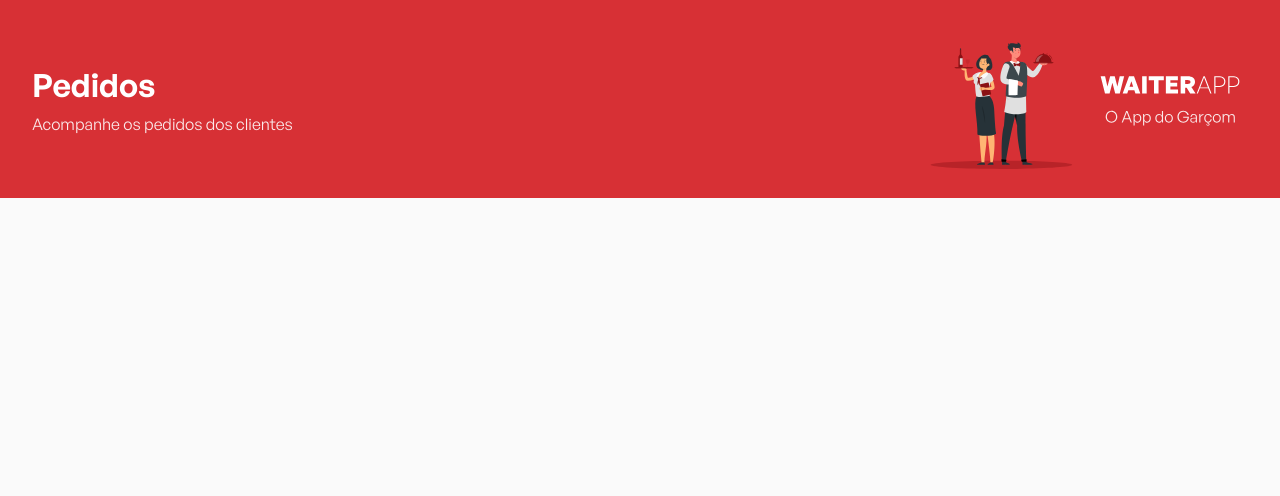
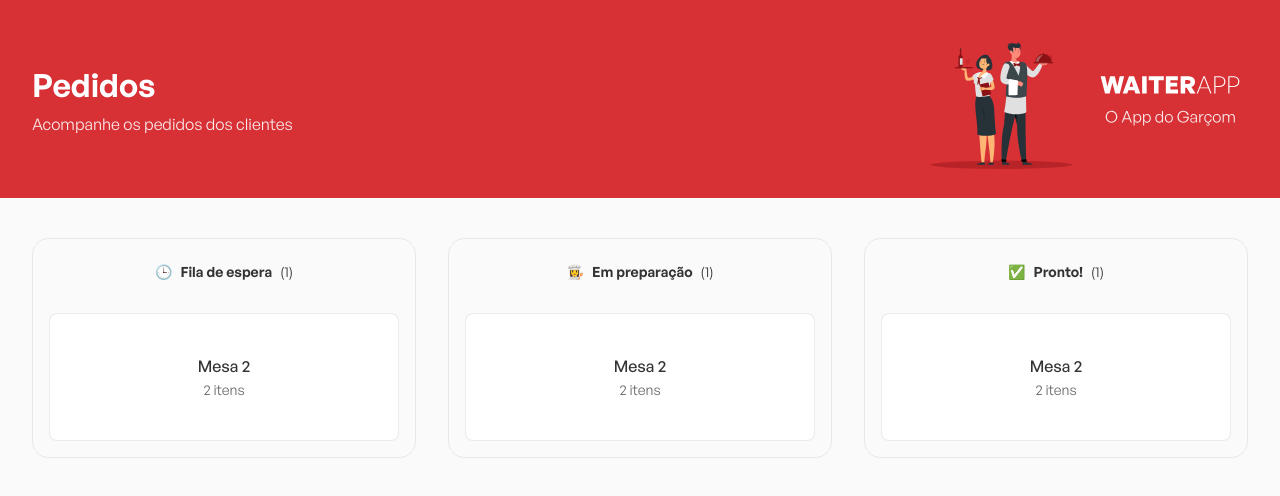
Before and after one commit to lucarod/waiterapp-frontend, a React (Vite) app: page / in a window 1280 px wide. Shown: the top 496 px of the page. Built offline with nearby package versions, Linux system fonts and the light colour scheme.

Commit message:
feat: add orders

```diff
--- a/src/App.tsx
+++ b/src/App.tsx
@@ -1,4 +1,5 @@
 import { Header } from './components/Header';
+import { Orders } from './components/Orders';
 
 import { GlobalStyles } from './styles/GlobalStyles';
 
@@ -7,6 +8,7 @@
     <>
       <GlobalStyles />
       <Header />
+      <Orders />
     </>
   );
 }
--- /dev/null
+++ b/src/components/Orders/index.tsx
@@ -0,0 +1,45 @@
+import { Order } from '../../types/Order';
+import { OrdersBoard } from '../OrdersBoard';
+
+import { Container } from './styles';
+
+const orders: Order[] = [
+  {
+    _id: '123',
+    table: '123',
+    status: '123',
+    products: [
+      {
+        _id: '123',
+        quantity: 1,
+        product: {
+          name: '123',
+          imagePath: '123',
+          price: 1,
+        },
+      }
+    ],
+  }
+];
+
+export function Orders() {
+  return (
+    <Container>
+      <OrdersBoard
+        icon="🕒"
+        title="Fila de espera"
+        orders={orders}
+      />
+      <OrdersBoard
+        icon="👩‍🍳"
+        title="Em preparação"
+        orders={orders}
+      />
+      <OrdersBoard
+        icon="✅"
+        title="Pronto!"
+        orders={orders}
+      />
+    </Container>
+  );
+}
--- /dev/null
+++ b/src/components/Orders/styles.ts
@@ -0,0 +1,9 @@
+import styled from 'styled-components';
+
+export const Container = styled.div`
+  width: 100%;
+  max-width: 1216px;
+  margin: 40px auto;
+  display: flex;
+  gap: 32px;
+`;
--- /dev/null
+++ b/src/components/OrdersBoard/index.tsx
@@ -0,0 +1,26 @@
+import { Order } from '../../types/Order';
+import { Board, OrdersContainer } from './styles';
+
+interface OrdersBoardProps {
+  icon: string;
+  title: string;
+  orders: Order[];
+}
+
+export function OrdersBoard({ icon, title }: OrdersBoardProps) {
+  return (
+    <Board>
+      <header>
+        <span>{icon}</span>
+        <strong>{title}</strong>
+        <span>(1)</span>
+      </header>
+      <OrdersContainer>
+        <button type="button">
+          <strong>Mesa 2</strong>
+          <span>2 itens</span>
+        </button>
+      </OrdersContainer>
+    </Board>
+  );
+}
--- /dev/null
+++ b/src/components/OrdersBoard/styles.ts
@@ -0,0 +1,53 @@
+import styled from 'styled-components';
+
+export const Board = styled.div`
+  flex: 1;
+  padding: 16px;
+  border: 1px solid rgba(204, 204, 204, 0.4);
+  border-radius: 16px;
+  display: flex;
+  flex-direction: column;
+  align-items: center;
+
+  header {
+    padding: 8px;
+    font-size: 14px;
+    display: flex;
+    align-items: center;
+    justify-content: center;
+    gap: 8px;
+  }
+`;
+
+export const OrdersContainer = styled.div`
+  margin-top: 24px;
+  display: flex;
+  flex-direction: column;
+  width: 100%;
+
+  button {
+    width: 100%;
+    background: #fff;
+    border: 1px solid rgba(204, 204, 204, 0.4);
+    border-radius: 8px;
+    height: 128px;
+    display: flex;
+    flex-direction: column;
+    justify-content: center;
+    align-items: center;
+    gap: 4px;
+
+    strong {
+      font-weight: 500;
+    }
+
+    span {
+      font-size: 14px;
+      color: #666;
+    }
+
+    & + button {
+      margin-top: 24px;
+    }
+  }
+`;
--- /dev/null
+++ b/src/types/Order.ts
@@ -0,0 +1,14 @@
+export interface Order {
+  _id: string;
+  table: string;
+  status: string;
+  products: {
+    _id: string;
+    quantity: number;
+    product: {
+      name: string;
+      imagePath: string;
+      price: number;
+    };
+  }[];
+}
```
